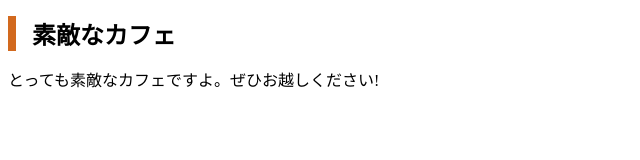
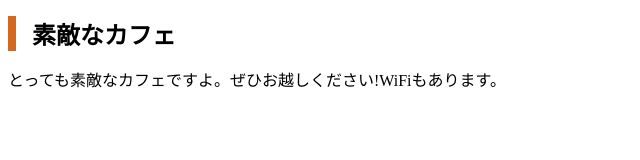
Before and after one commit to syukamaru/mycafe, a plain HTML site: page index.html in a window 1280 px wide. Shown: the whole page, without its empty margins (0-640 px from the left). Drawn offline with Linux system fonts and the light colour scheme.

Commit message:
Add files via upload

```diff
--- a/index.html
+++ b/index.html
@@ -7,7 +7,7 @@
 </head>
 <body>
   <h1>素敵なカフェ</h1>
-  <p>とっても素敵なカフェですよ。ぜひお越しください!</p>
+  <p>とっても素敵なカフェですよ。ぜひお越しください!WiFiもあります。</p>
 
 </body>
 </html>
```
